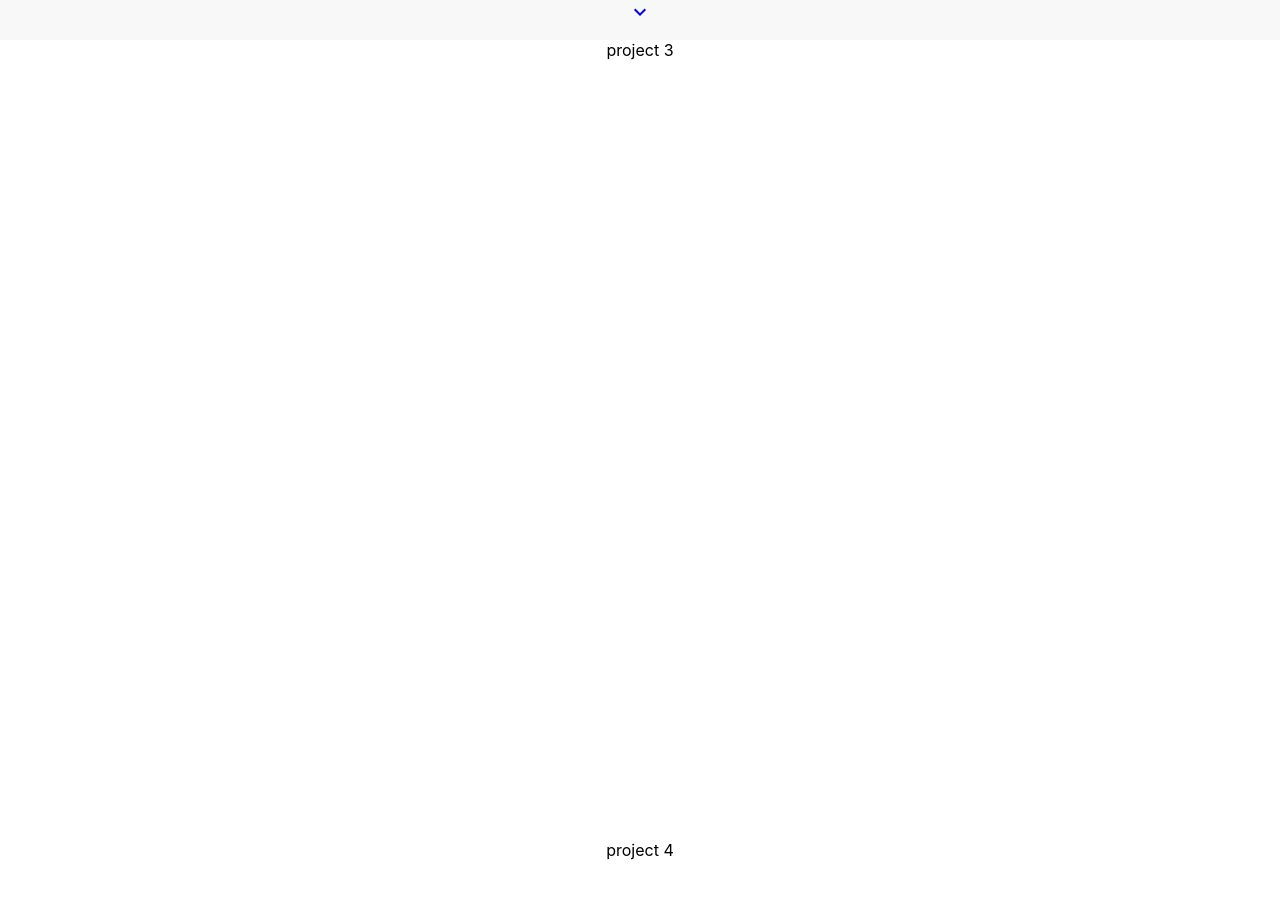
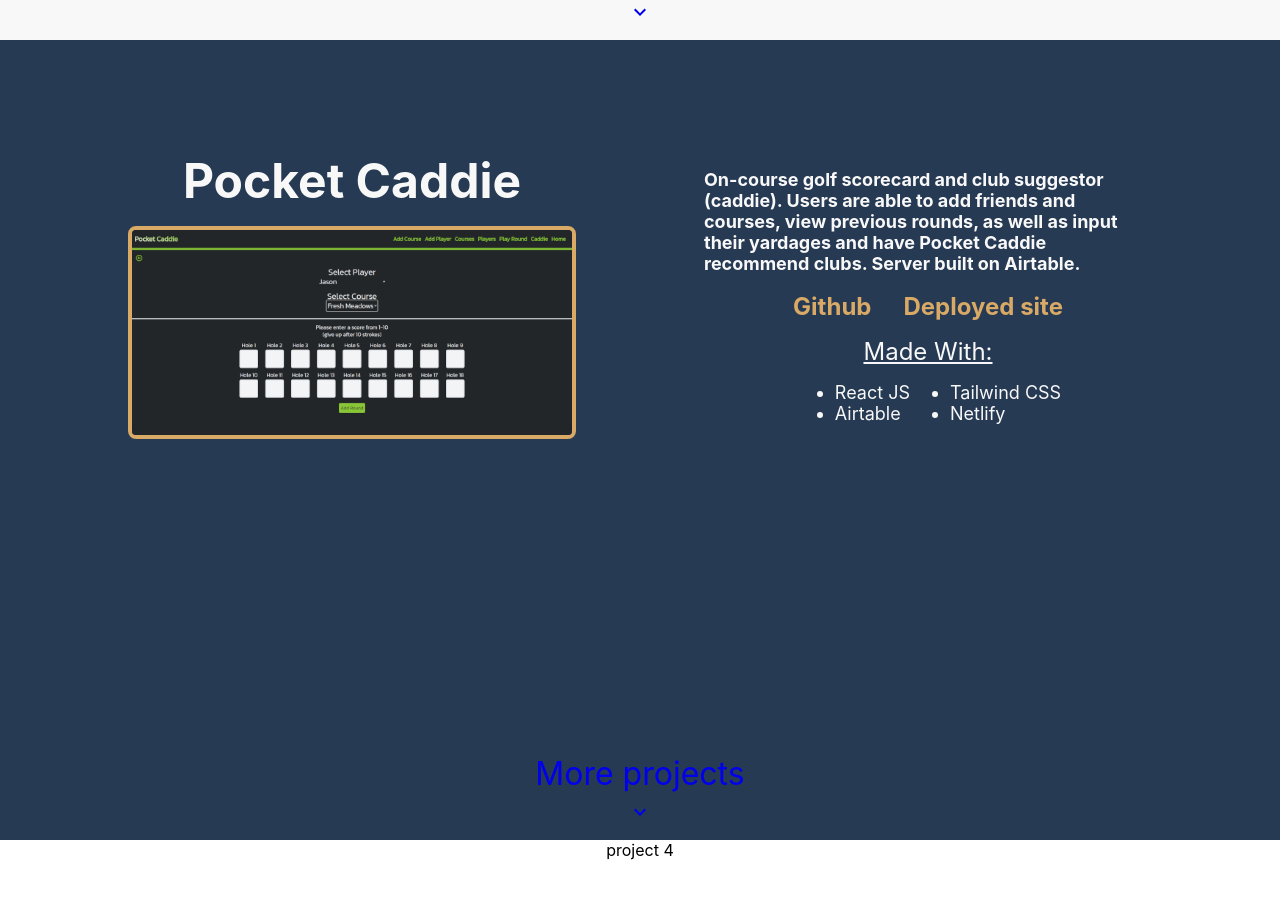
Before and after one commit to jason-moritz/portfolio, a React (Create React App) app in the folder client/: page / in a window 1280 px wide. Shown: the part 3160-4058 px from the top of the page. Built offline with nearby package versions, Linux system fonts and the light colour scheme.

Commit message:
Styling complete for Project 2&3 section.

```diff
--- a/client/src/screens/projects/Project3.css
+++ b/client/src/screens/projects/Project3.css
@@ -0,0 +1,28 @@
+.project3 {
+  background-color: #263a54;
+  color: #f9f8f8;
+  position: relative;
+  display: flex;
+  flex-direction: column;
+  align-items: center;
+  padding-top: 3rem;
+}
+
+.project3-container {
+  display: flex;
+  flex-direction: column;
+  align-items: center;
+  width: 90%;
+}
+
+@media screen and (min-width: 1024px) {
+  .project3 {
+    padding-top: 6rem;
+  }
+
+  .project3-container {
+    display: flex;
+    flex-direction: row;
+    justify-content: center;
+  }
+}
--- a/client/src/screens/projects/Project3.jsx
+++ b/client/src/screens/projects/Project3.jsx
@@ -1,3 +1,81 @@
+import { useState } from 'react'
+import KeyboardArrowDownIcon from '@mui/icons-material/KeyboardArrowDown'
+import PocketCaddie from '../../assets/pocket-caddie-thumbnail.png'
+import { HashLink } from 'react-router-hash-link'
+import './Project3.css'
+
 export default function Project3() {
-  return <section id='project3'>project 3</section>
+  return (
+    <section id='project3' className='project3'>
+      <div className='project3-container'>
+        <div className='project-half-a'>
+          <div className='project-title'>Pocket Caddie</div>
+          <div className='project-img-container'>
+            <img
+              className='project-img'
+              src={PocketCaddie}
+              alt='project-preview'
+            />
+          </div>
+        </div>
+        <div className='project-half-b'>
+          <div className='project-info'>
+            <h3 className='project-description'>
+              On-course golf scorecard and club suggestor (caddie). Users are
+              able to add friends and courses, view previous rounds, as well as
+              input their yardages and have Pocket Caddie recommend clubs.
+              Server built on Airtable.
+            </h3>
+          </div>
+          <div className='project-links'>
+            <a
+              className='project-link'
+              href='https://github.com/jason-moritz/pocket-caddie'
+              target='_blank'
+              rel='noreferrer'
+            >
+              Github
+            </a>
+            <a
+              className='project-link'
+              href='https://pocket-caddie.netlify.app/'
+              target='_blank'
+              rel='noreferrer'
+            >
+              Deployed site
+            </a>
+          </div>
+          <div className='project-tech-stack'>
+            <div className='tech-stack-title'>Made With: </div>
+            <div className='tech-stack-container'>
+              <ul>
+                <li className='list-item'>
+                  <span>React JS</span>
+                </li>
+                <li className='list-item'>
+                  <span>Airtable</span>
+                </li>
+              </ul>
+              <ul>
+                <li className='list-item'>
+                  <span>Tailwind CSS</span>
+                </li>
+                <li className='list-item'>
+                  <span>Netlify</span>
+                </li>
+              </ul>
+            </div>
+          </div>
+        </div>
+      </div>
+      <div className='bottom-link'>
+        <HashLink smooth to='#project4'>
+          More projects
+          <div>
+            <KeyboardArrowDownIcon />
+          </div>
+        </HashLink>
+      </div>
+    </section>
+  )
 }
```
